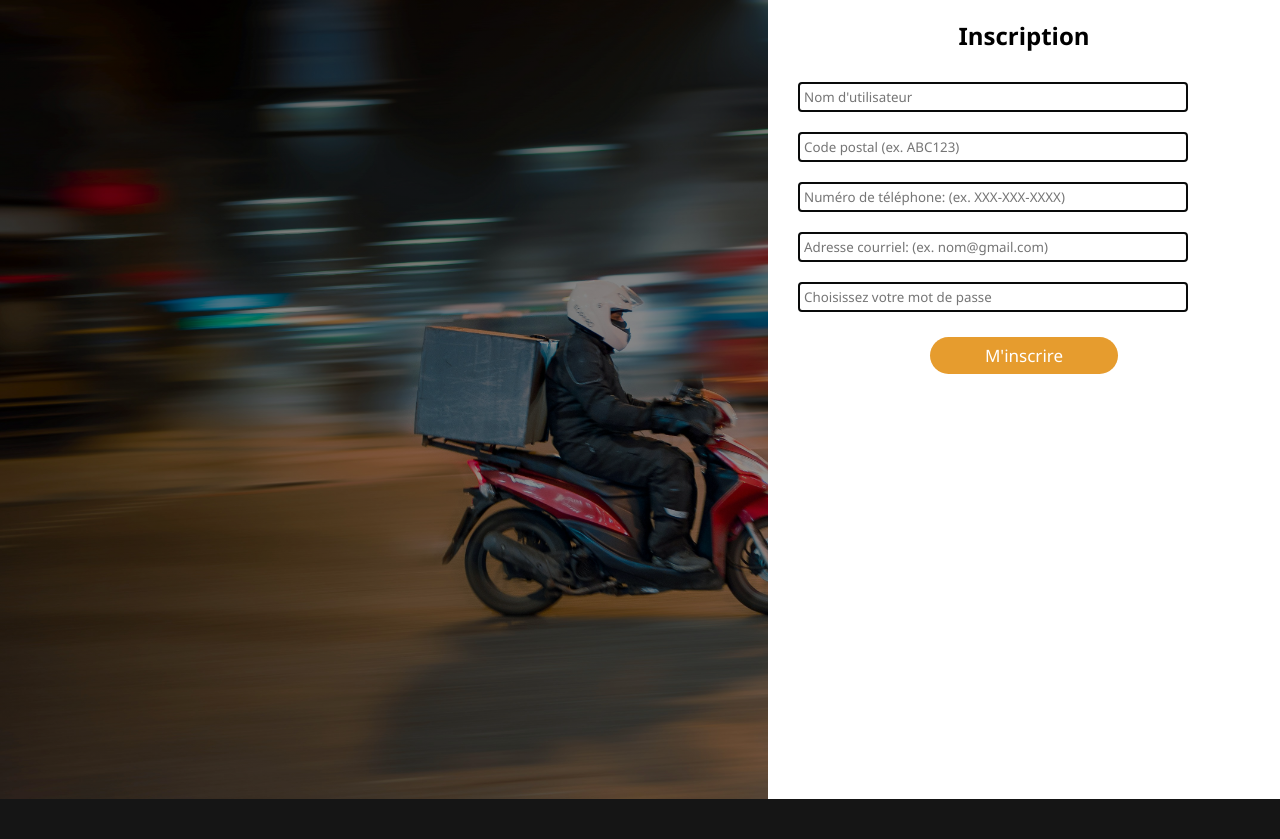
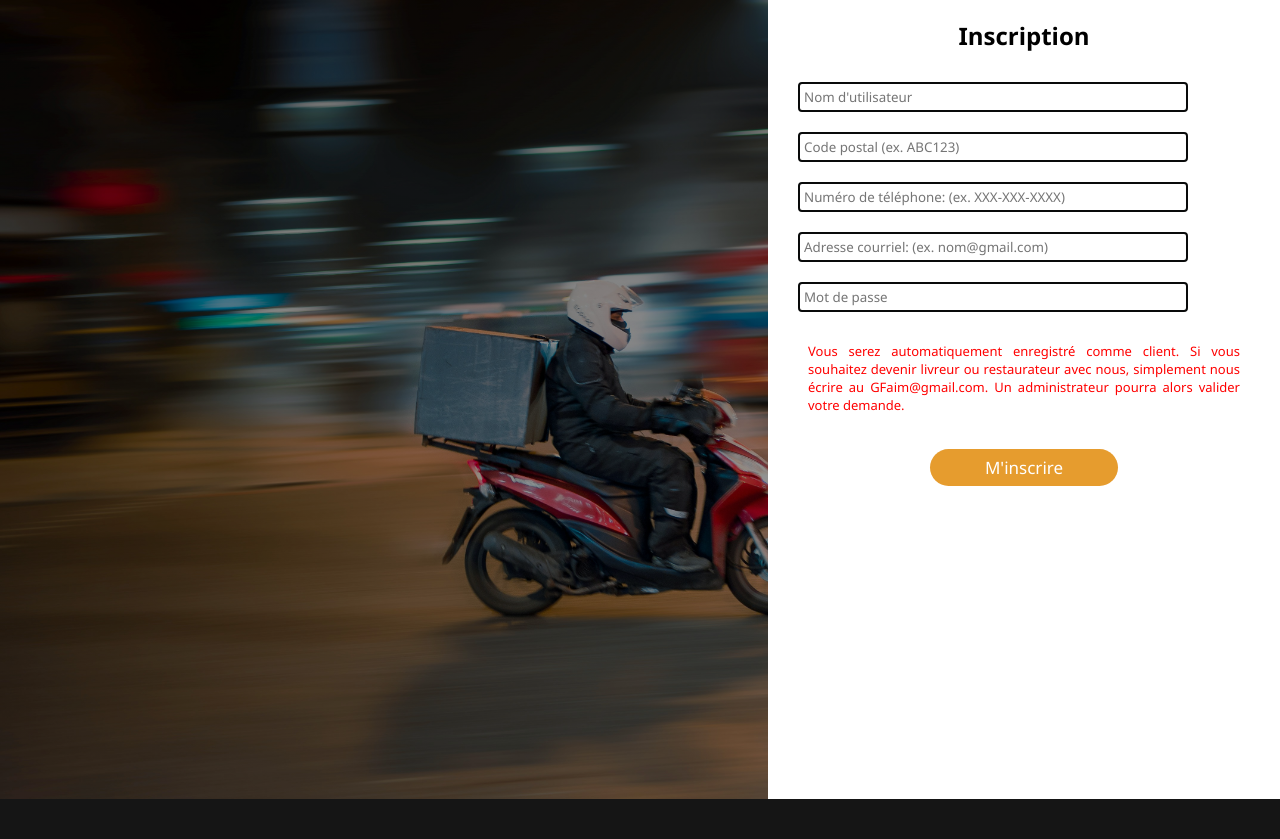
Before and after one commit to sabrinaets/GFaim, a PHP site: the page made by vues/inscription.php in a window 1280 px wide. Shown: the part 111-950 px from the top of the page. Run offline with PHP 8.4, Linux system fonts and the light colour scheme; the template is opened without the code that fills it, so the values that code supplies are empty.

Commit message:
Ajouté un warning a inscription

```diff
--- a/style.css
+++ b/style.css
@@ -335,6 +335,7 @@ footer{
     padding: 0;
 }
 
+
 /*Page connexion et des different formulaires*/
 .connexion,.inscription,.ajouter,.modifier{
     background-image: linear-gradient(rgba(0, 0, 0, 0.566),rgba(0, 0, 0, 0.333)),url("images/imgConnexion.avif");
@@ -563,7 +564,6 @@ h1 {
     cursor: pointer;
     display: inline-block;
     width: 100px;
-    height: 40px;
     text-align: center;
     transition: background-color 0.3s, transform 0.2s;
 }
--- a/vues/inscription.php
+++ b/vues/inscription.php
@@ -5,6 +5,13 @@
     <meta name="viewport" content="width=device-width, initial-scale=1.0">
     <title>Inscription - GFaim</title>
     <link rel="stylesheet" href="style.css">
+    <style>
+        .inscrireWarning{
+            font-size: 13px;
+            color:red;
+            text-align: justify;
+        }
+    </style>
 </head>
 <body>
     <header>
@@ -16,6 +23,7 @@
         </nav>
     </header>
     <section class="inscription" style="background-image: linear-gradient(rgba(0, 0, 0, 0.566),rgba(0, 0, 0, 0.333)), url('images/imageLivreur.jpg');">
+
         <div class="formInscription">
             <h2>Inscription</h2>
             <form id="inscrire"method="post" action="?action=creerCompte">
@@ -45,9 +53,11 @@
 
 
 
-                <input name="password"type="password" required placeholder="Choisissez votre mot de passe">
+                <input name="password"type="password" required placeholder="Mot de passe">
+                <p class="inscrireWarning">Vous serez automatiquement enregistré comme client. Si vous souhaitez devenir livreur ou restaurateur avec nous, simplement nous écrire au GFaim@gmail.com. Un administrateur pourra alors valider votre demande.</p>
                 <input  style="font-size:17px; padding:7px; margin-top:15px; border:none; width:40%; border-radius:20px" type="submit" value="M'inscrire">
             </form>
+
         </div>
     </section>
     <footer>
```
Also changed, not shown: vues/modifierMenu.php (+9 -0 lines).
